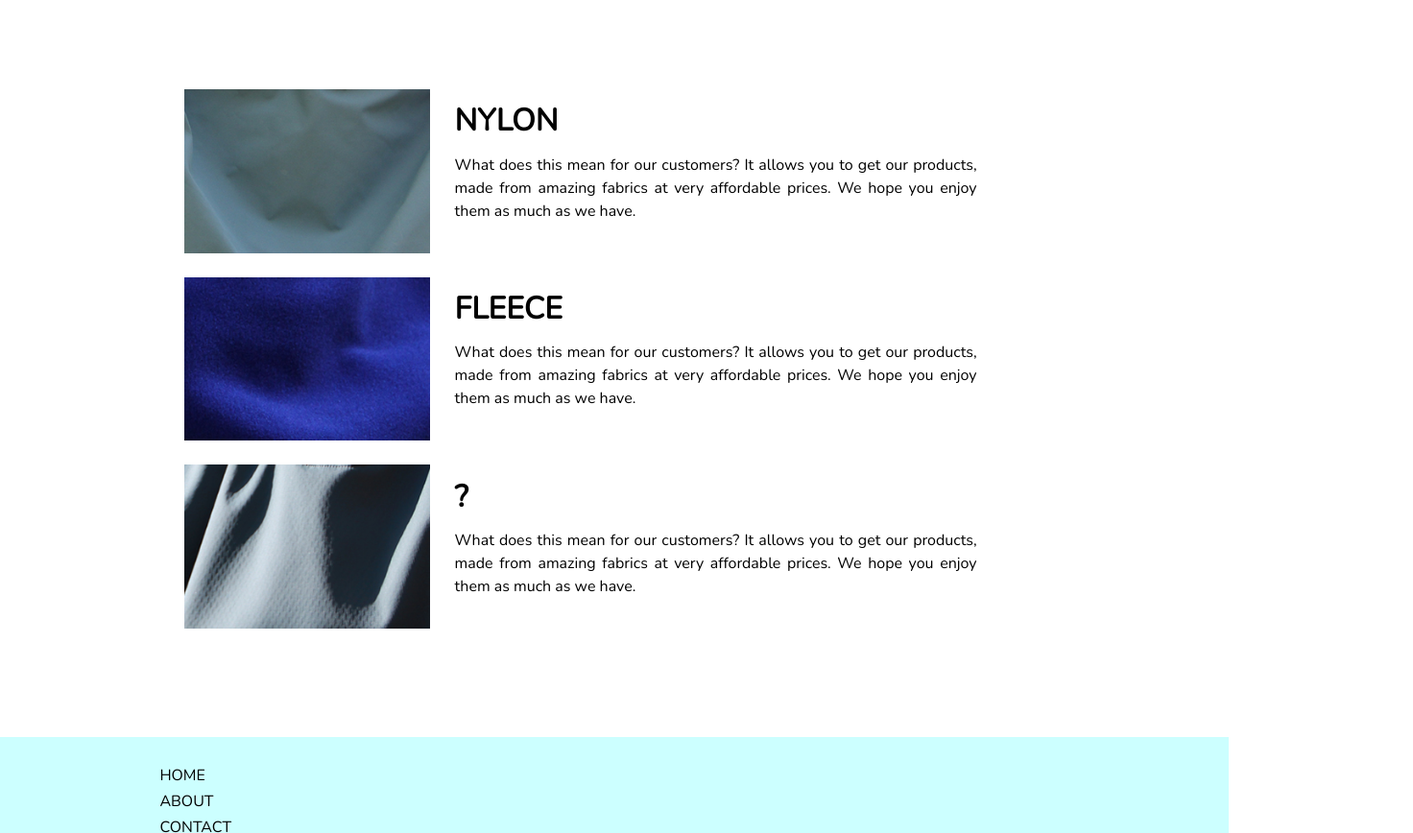
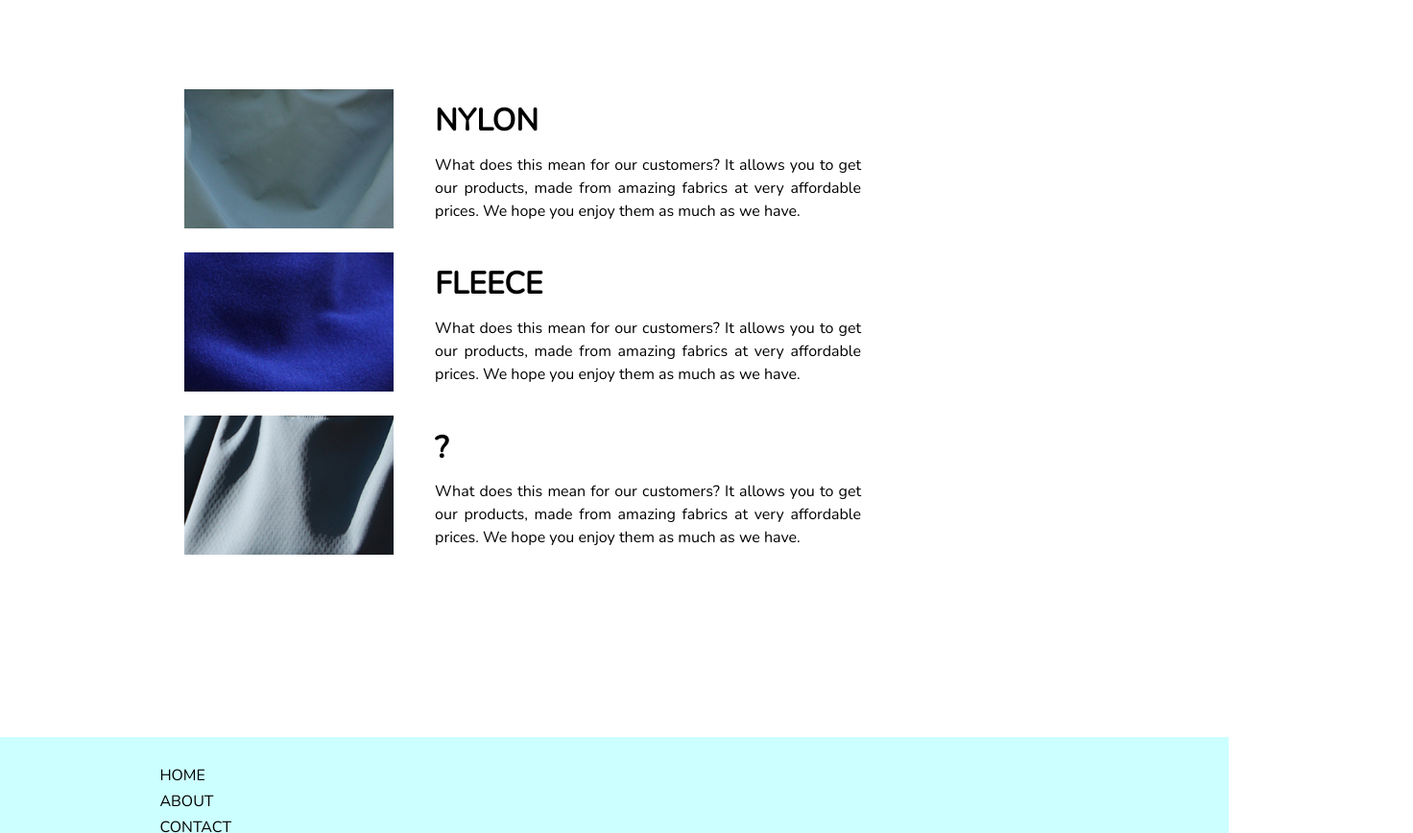
Before and after one commit to redfieldstefan/newportKidsport, a plain HTML site: page fabrics.html in a window 1280 px wide. Shown: the part 1031-1899 px from the top of the page at 96% size, 1472 px wide, since content can reach past the window. Drawn offline with nearby package versions, Linux system fonts and the light colour scheme.

Commit message:
Update fabrics mobile css, small about content change

```diff
--- a/css/content.css
+++ b/css/content.css
@@ -218,19 +218,19 @@
 
 	float: left;
 	width: 100%;
-	margin-left: 15%;
+	padding-left: 7.5%;
 	padding-top: 25px;
 }
 
 .swatch img {
-	width: 20%;
+	width: 85%;
 	float: left;
 }
 
 .swatch .text {
-	margin-left: 2%;
+	padding-left: 2%;
 	float: left;
-	width: 50%;
+	width: 100%;
 }
 
 .swatch .text h1 {
@@ -240,6 +240,7 @@
 .swatch .text p {
 	width: 85%;
 	text-align: justify;
+
 }
 
 
@@ -282,7 +283,35 @@
 	font-size: 12px;
 }
 
+.swatch {
+	padding-left: 15%;
 }
+
+.swatch img {
+	width: 20%;
+	float: left;
+}
+
+.swatch .text {
+	margin-left: 2%;
+	float: left;
+	width: 50%;
+}
+
+.swatch .text h1 {
+
+}
+
+.swatch .text p {
+	width: 85%;
+	margin-left: none;
+	margin-right: none;
+
+}
+
+
+}
+
 
 @media (min-width: 1000px) {
 
```
Also changed, not shown: about.html (+1 -1 lines), index.html (+1 -1 lines).
